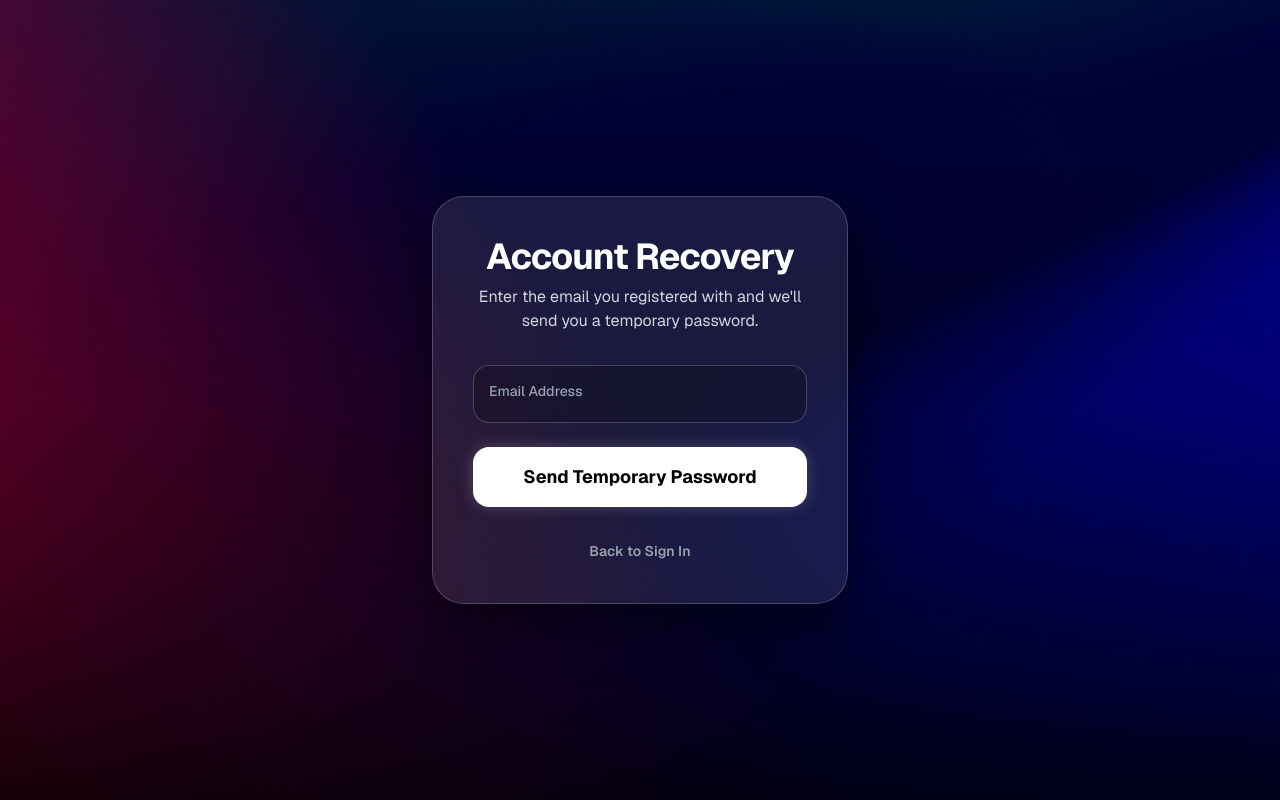
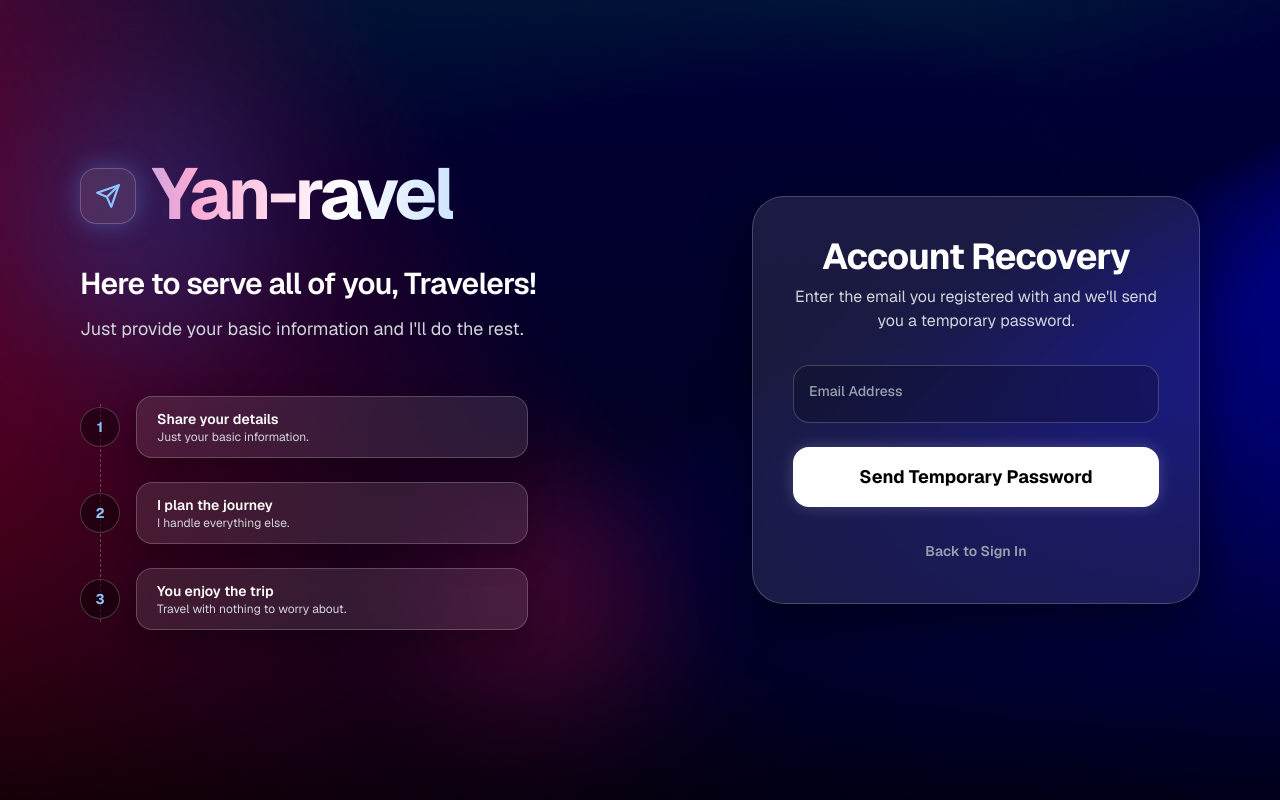
Before and after one commit to uz1mak0/yan-ravel, a Next.js app: page /recover-account in a window 1280 px wide. Built offline with nearby package versions, Linux system fonts and the light colour scheme; no server answers.

Commit message:
added professional introduction acrossed signin and recover account component

```diff
--- /dev/null
+++ b/app/Components/Brandintro.tsx
@@ -0,0 +1,92 @@
+const steps = [
+    { title: "Share your details", text: "Just your basic information." },
+    { title: "I plan the journey", text: "I handle everything else." },
+    { title: "You enjoy the trip", text: "Travel with nothing to worry about." },
+];
+
+export default function BrandIntro() {
+    return (
+        <section className="relative w-full max-w-md lg:max-w-xl text-center lg:text-left text-white">
+            <style>{`
+        @keyframes yr-shimmer {
+          0%   { background-position: 0% 50%; }
+          100% { background-position: 200% 50%; }
+        }
+        .yr-wordmark {
+          background-image: linear-gradient(90deg, #ffffff 0%, #bfdbfe 25%, #60a5fa 50%, #f9a8d4 75%, #ffffff 100%);
+          background-size: 200% 100%;
+          -webkit-background-clip: text;
+          background-clip: text;
+          color: transparent;
+          animation: yr-shimmer 8s linear infinite;
+        }
+        @media (prefers-reduced-motion: reduce) {
+          .yr-wordmark { animation: none; }
+        }
+      `}</style>
+
+            {/* soft glow behind the intro */}
+            <div
+                aria-hidden="true"
+                className="pointer-events-none absolute -top-16 -left-16 h-64 w-64 rounded-full bg-blue-500/20 blur-3xl"
+            />
+            <div
+                aria-hidden="true"
+                className="pointer-events-none absolute -bottom-16 right-0 h-56 w-56 rounded-full bg-rose-500/20 blur-3xl"
+            />
+
+            <div className="relative">
+                {/* logo lockup */}
+                <div className="flex items-center justify-center lg:justify-start gap-4">
+                    <div className="flex h-12 w-12 sm:h-14 sm:w-14 shrink-0 items-center justify-center rounded-2xl bg-white/10 backdrop-blur-2xl border border-white/20 shadow-[0_0_25px_rgba(96,165,250,0.35)]">
+                        <svg
+                            xmlns="http://www.w3.org/2000/svg"
+                            width="26"
+                            height="26"
+                            viewBox="0 0 24 24"
+                            fill="none"
+                            stroke="currentColor"
+                            strokeWidth="2"
+                            strokeLinecap="round"
+                            strokeLinejoin="round"
+                            className="text-blue-300"
+                        >
+                            <path d="m22 2-7 20-4-9-9-4Z" />
+                            <path d="M22 2 11 13" />
+                        </svg>
+                    </div>
+                    <h1 className="yr-wordmark text-5xl sm:text-6xl lg:text-7xl font-bold tracking-tighter leading-none pb-1">
+                        Yan-ravel
+                    </h1>
+                </div>
+
+                <p className="mt-5 lg:mt-8 text-xl sm:text-2xl lg:text-3xl font-semibold tracking-tight text-white text-balance">
+                    Here to serve all of you, Travelers!
+                </p>
+
+                <p className="mt-2 lg:mt-3 text-sm sm:text-base lg:text-lg text-gray-300 leading-relaxed text-balance max-w-md mx-auto lg:mx-0">
+                    Just provide your basic information and I&apos;ll do the rest.
+                </p>
+
+                {/* the three-step flow, desktop only so the form stays near the top on mobile */}
+                <ol className="relative mt-10 hidden lg:block max-w-md">
+                    <div
+                        aria-hidden="true"
+                        className="absolute left-5 top-5 bottom-5 border-l border-dashed border-white/25"
+                    />
+                    {steps.map((step, i) => (
+                        <li key={step.title} className="relative flex items-center gap-4 py-3">
+                            <span className="relative z-10 flex h-10 w-10 shrink-0 items-center justify-center rounded-full bg-black/40 backdrop-blur-xl border border-white/20 text-sm font-bold text-blue-300">
+                                {i + 1}
+                            </span>
+                            <div className="flex-1 rounded-2xl bg-white/10 backdrop-blur-2xl border border-white/20 px-5 py-3 shadow-[0_10px_30px_rgba(0,0,0,0.3)]">
+                                <p className="text-sm font-semibold text-white">{step.title}</p>
+                                <p className="text-xs text-gray-300">{step.text}</p>
+                            </div>
+                        </li>
+                    ))}
+                </ol>
+            </div>
+        </section>
+    );
+}
--- a/app/Components/RecoverAccount.tsx
+++ b/app/Components/RecoverAccount.tsx
@@ -2,6 +2,7 @@
 
 import { useState } from "react";
 import { useRouter } from "next/navigation";
+import BrandIntro from "./Brandintro";
 
 const basePath = process.env.NODE_ENV === "production" ? "/yan-ravel" : "";
 
@@ -65,7 +66,9 @@ export default function RecoverAccount() {
       />
       <div className="absolute inset-0 z-0 bg-gradient-to-t from-black/90 via-black/50 to-black/30"></div>
 
-      <div className="relative z-10 w-full max-w-md p-4">
+      <div className="relative z-10 w-full max-w-6xl px-4 py-8 flex flex-col lg:flex-row items-center justify-center gap-8 lg:gap-24">
+        <BrandIntro />
+        <div className="w-full max-w-md">
           <main className="w-full p-8 md:p-10 bg-white/10 backdrop-blur-2xl border border-white/20 text-white rounded-[2rem] shadow-[0_20px_50px_rgba(0,0,0,0.5)] animate-in fade-in zoom-in-95 duration-200">
             {!isSubmitted ? (
               <>
@@ -177,5 +180,6 @@ export default function RecoverAccount() {
           </main>
         </div>
       </div>
+    </div>
   );
 }
--- a/app/Components/Signin.tsx
+++ b/app/Components/Signin.tsx
@@ -2,6 +2,7 @@
 
 import { useState } from "react";
 import { useRouter } from "next/navigation";
+import BrandIntro from "./Brandintro";
 import TravelLoader from "./TravelLoader";
 import StartupLoader from "./Startuploader";
 
@@ -143,7 +144,9 @@ export default function SignIn() {
 
       <div className="absolute inset-0 z-0 bg-gradient-to-t from-black/90 via-black/50 to-black/30" />
 
-      <div className="relative z-10 w-full max-w-md p-4">
+      <div className="relative z-10 w-full max-w-6xl px-4 py-8 flex flex-col lg:flex-row items-center justify-center gap-8 lg:gap-24">
+        <BrandIntro />
+        <div className="w-full max-w-md">
           <main className="w-full p-8 md:p-10 bg-white/10 backdrop-blur-2xl border border-white/20 rounded-[2rem] shadow-[0_20px_50px_rgba(0,0,0,0.5)] text-white">
             <div className="text-center mb-8">
               <h1 className="text-3xl font-bold tracking-tight mb-2">
@@ -331,6 +334,7 @@ export default function SignIn() {
             </div>
           </main>
         </div>
+      </div>
 
       <TravelLoader
         visible={isRedirecting}
```
Lines whose indentation alone changed are shown as unchanged.
